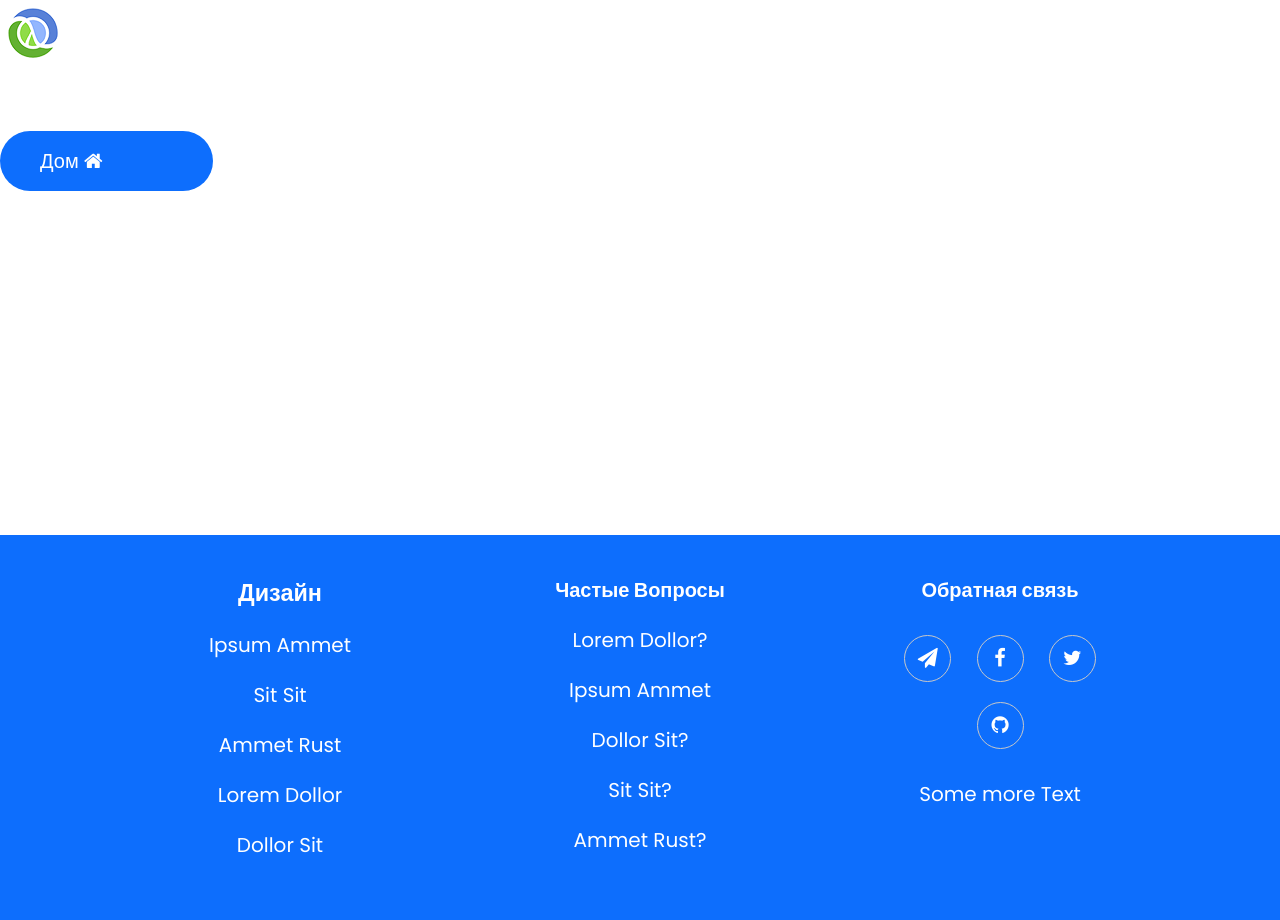
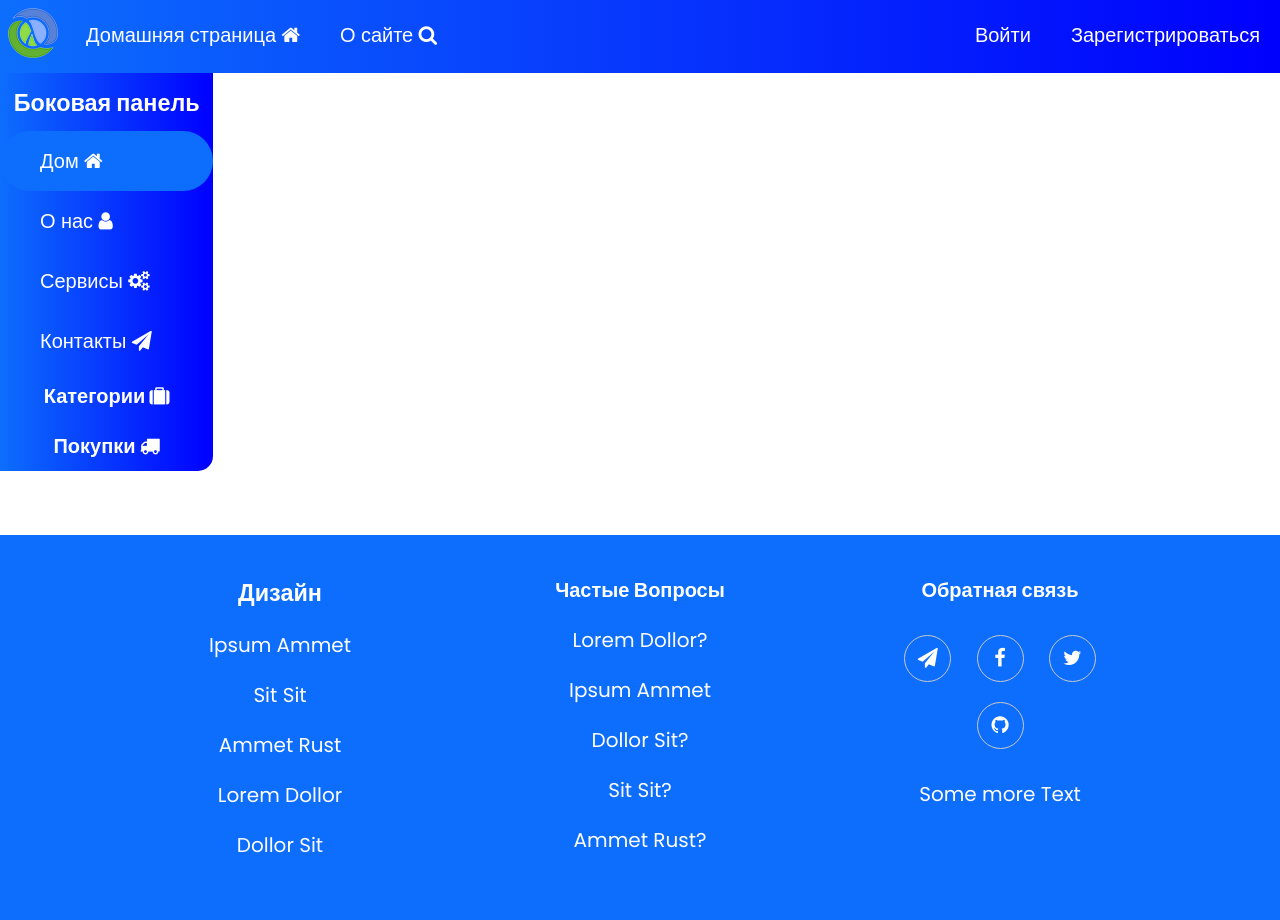
Before and after one commit to EgorKondratyev/site-shop-training, a Django app: page / in a window 1280 px wide. Run offline with Django 4.2, Linux system fonts and the light colour scheme; data that the repository does not hold is empty.

Commit message:
update linear-gradient

```diff
--- a/shop/shop/static/css/style.css
+++ b/shop/shop/static/css/style.css
@@ -12,7 +12,7 @@
 .main-header {
 	display: flex;
 	justify-content: space-between;
-	background-color: linear-gradient(90deg, #0d6efd 0%, #0000FD 100%);
+	background: linear-gradient(90deg, #0d6efd 0%, #0000FD 100%);
 	position: fixed;
     width: 100%;
 }
@@ -63,7 +63,7 @@
 
 /* Sidebar */
 .sidebar-container {
-	background-color: linear-gradient(90deg, #0d6efd 0%, #0000ff 100%);
+	background: linear-gradient(90deg, #0d6efd 0%, #0000ff 100%);
 	color: white;
 	font-size: 1.25em;
 	border-radius: 0px 0px 15px 0px;
```
